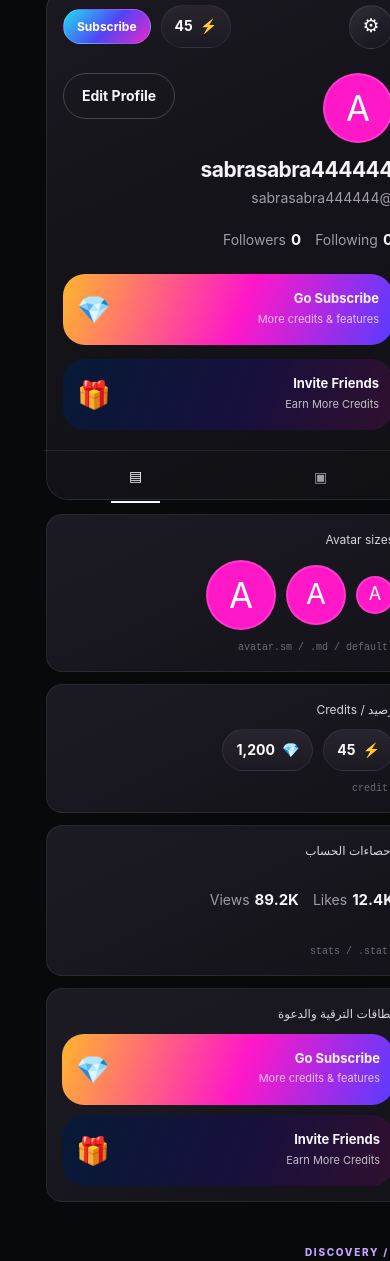
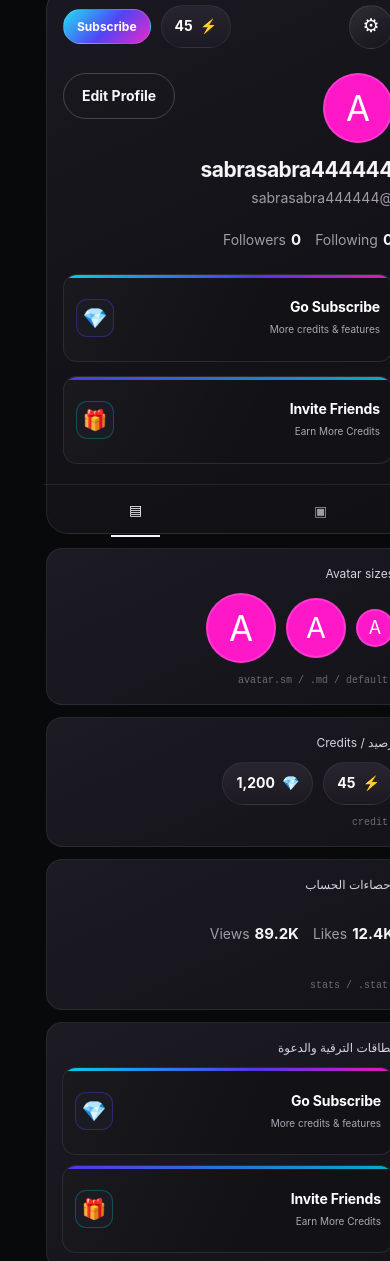
Before and after one commit to abdulrhmansabra/desigen, a plain HTML site: page index.html in a window 390 px wide. Shown: the part 3698-4959 px from the top of the page. Drawn offline with Linux system fonts and the light colour scheme.

Commit message:
Polish upgrade and invite cards to match dark Vidora identity

```diff
--- a/css/components.css
+++ b/css/components.css
@@ -248,3 +248,98 @@ vidora-icon.vidora-icon-missing {
   color: var(--text, #f4f4f4);
   font-size: 12px;
 }
+
+
+/* Upgrade + invitation cards — Vidora polished dark surface system.
+   No glass, glow, or shadows; brand gradient is used only as a restrained accent. */
+.promo{
+  position:relative;
+  isolation:isolate;
+  overflow:hidden;
+  min-height:94px;
+  padding:17px 16px;
+  gap:14px;
+  border:1px solid rgba(255,255,255,.105);
+  border-radius:16px;
+  background:#111116;
+  color:#fff;
+  box-shadow:none !important;
+  text-decoration:none;
+  transition:background-color .16s ease,border-color .16s ease;
+}
+.promo::before{
+  content:"";
+  position:absolute;
+  inset:0 0 auto;
+  height:3px;
+  background:linear-gradient(90deg,#00E5FF 0%,#573CFF 52%,#FF18C8 100%);
+  opacity:.9;
+  pointer-events:none;
+}
+.promo::after{
+  content:"";
+  position:absolute;
+  inset:3px 0 0;
+  z-index:-1;
+  background:linear-gradient(115deg,rgba(255,255,255,.035),transparent 58%);
+  pointer-events:none;
+}
+.promo:hover{
+  background:#17171e;
+  border-color:rgba(255,255,255,.22);
+  box-shadow:none !important;
+}
+.promo.main,
+.promo.invite,
+.promo.neutral{
+  background-color:#111116;
+  background-image:none;
+}
+.promo.main::before{
+  background:linear-gradient(90deg,#00E5FF 0%,#573CFF 58%,#FF18C8 100%);
+}
+.promo.invite::before{
+  background:linear-gradient(90deg,#573CFF 0%,#00BFD8 100%);
+}
+.promo b{
+  position:relative;
+  z-index:1;
+  display:block;
+  color:#fff;
+  font-size:clamp(14px,1.35vw,17px);
+  font-weight:700;
+  letter-spacing:-.15px;
+  line-height:1.35;
+}
+.promo small{
+  position:relative;
+  z-index:1;
+  display:block;
+  margin-top:5px;
+  color:#aaa9b5;
+  font-size:11px;
+  line-height:1.45;
+}
+.promo .emoji{
+  position:relative;
+  z-index:1;
+  display:grid;
+  place-items:center;
+  width:42px;
+  height:42px;
+  flex:0 0 42px;
+  border:1px solid rgba(255,255,255,.12);
+  border-radius:12px;
+  background:#1b1b24;
+  color:#fff;
+  font-size:22px;
+  line-height:1;
+}
+.promo.main .emoji{border-color:rgba(87,60,255,.35)}
+.promo.invite .emoji{border-color:rgba(0,229,255,.25)}
+@media(max-width:640px){
+  .promo{min-height:88px;padding:14px 12px;border-radius:14px;gap:10px}
+  .promo .emoji{width:38px;height:38px;flex-basis:38px;border-radius:11px;font-size:20px}
+  .promo b{font-size:14px}
+  .promo small{font-size:10px}
+}
```
